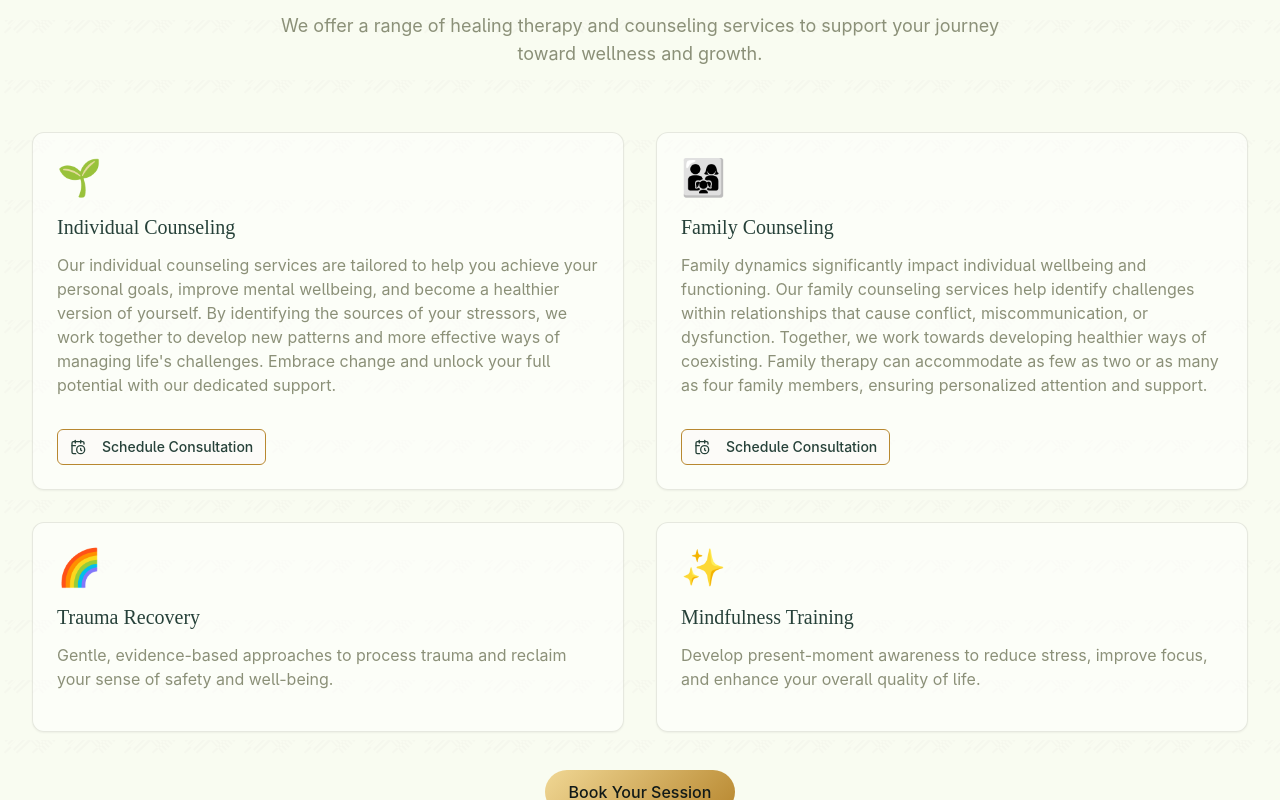
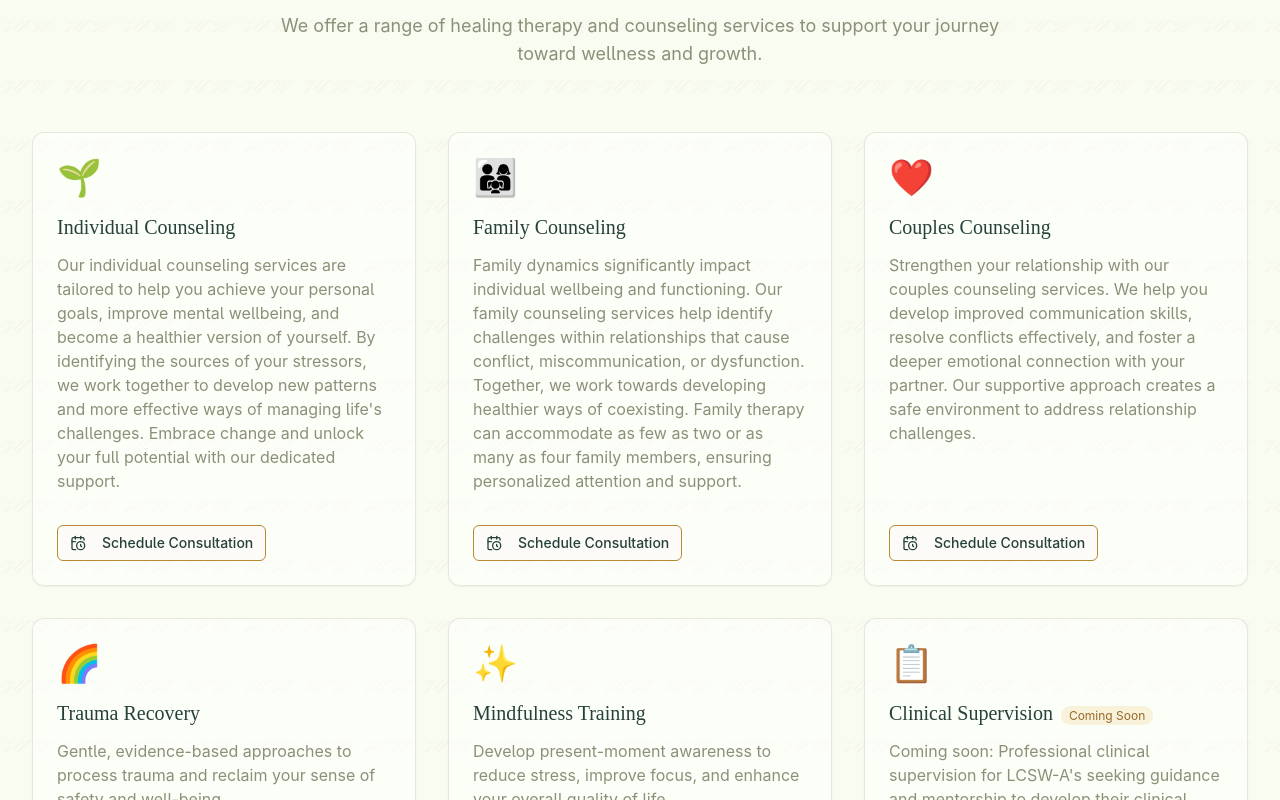
Before and after one commit to SpaceGangUno/peace-web-gift, a React (Vite) app: page / in a window 1280 px wide. Shown: the part 940-1740 px from the top of the page. Built offline with nearby package versions, Linux system fonts and the light colour scheme; a web font is replaced by a local one.

Commit message:
Add couples counseling and supervision services
Add couples counseling and supervision services to the services section.

```diff
--- a/src/components/Services.tsx
+++ b/src/components/Services.tsx
@@ -18,6 +18,12 @@ const services = [
     showConsultButton: true
   },
   {
+    title: "Couples Counseling",
+    description: "Strengthen your relationship with our couples counseling services. We help you develop improved communication skills, resolve conflicts effectively, and foster a deeper emotional connection with your partner. Our supportive approach creates a safe environment to address relationship challenges.",
+    icon: "❤️",
+    showConsultButton: true
+  },
+  {
     title: "Trauma Recovery",
     description: "Gentle, evidence-based approaches to process trauma and reclaim your sense of safety and well-being.",
     icon: "🌈",
@@ -28,6 +34,13 @@ const services = [
     description: "Develop present-moment awareness to reduce stress, improve focus, and enhance your overall quality of life.",
     icon: "✨",
     showConsultButton: false
+  },
+  {
+    title: "Clinical Supervision",
+    description: "Coming soon: Professional clinical supervision for LCSW-A's seeking guidance and mentorship to develop their clinical skills and advance their careers. Stay tuned for more information.",
+    icon: "📋",
+    showConsultButton: false,
+    comingSoon: true
   }
 ];
 
@@ -45,7 +58,7 @@ const Services = () => {
           </p>
         </div>
 
-        <div className="grid grid-cols-1 md:grid-cols-2 lg:grid-cols-2 gap-8">
+        <div className="grid grid-cols-1 md:grid-cols-2 lg:grid-cols-3 gap-8">
           {services.map((service, index) => (
             <div
               key={index}
@@ -60,6 +73,7 @@ const Services = () => {
                 </div>
                 <h3 className="text-xl font-bookmania mb-3 text-emerald-green group-hover:text-gold-dark transition-colors">
                   {service.title}
+                  {service.comingSoon && <span className="ml-2 text-xs font-sans bg-gold-light/30 text-gold-dark px-2 py-0.5 rounded-full">Coming Soon</span>}
                 </h3>
                 <p className="text-wasabi mb-4 flex-grow">
                   {service.description}
```
